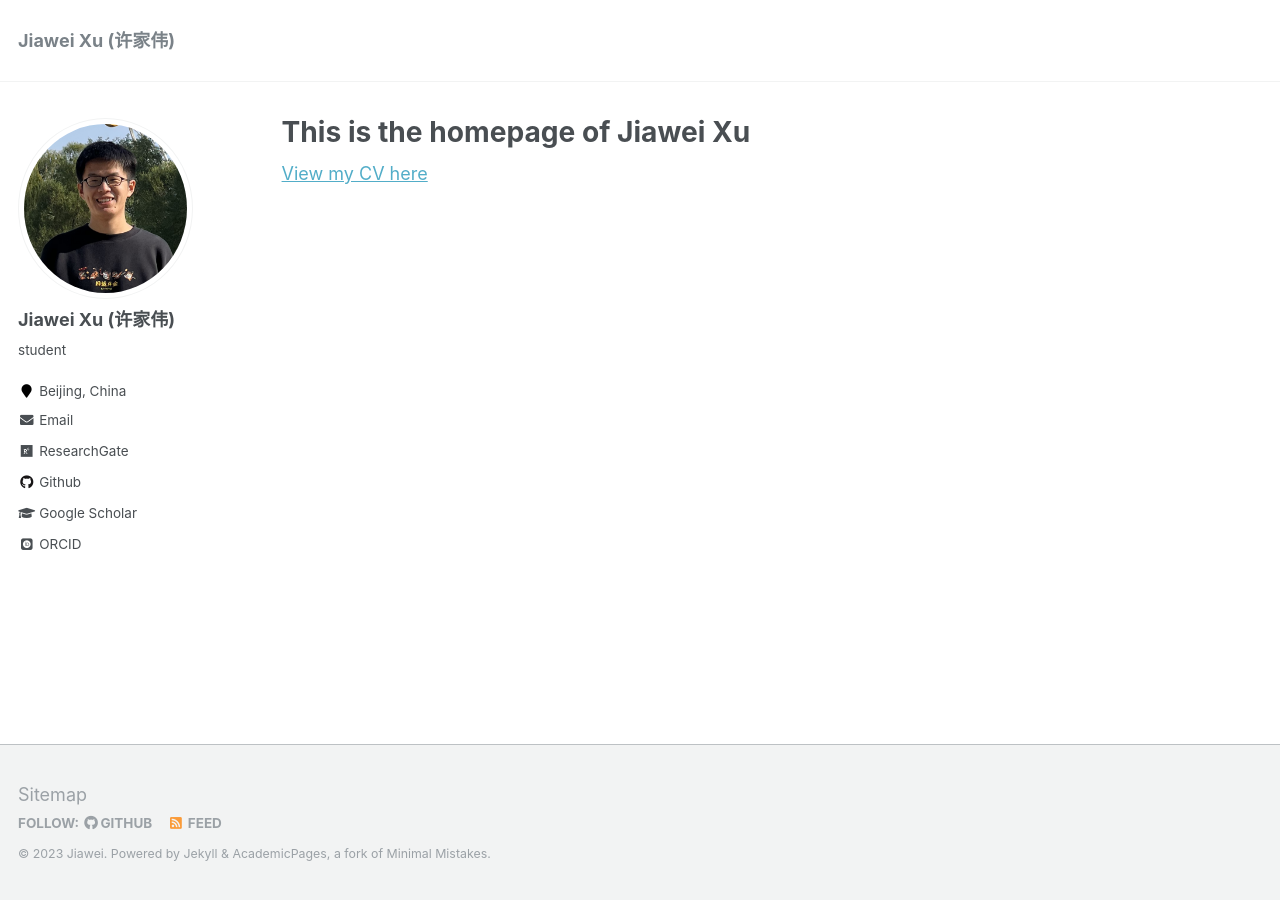
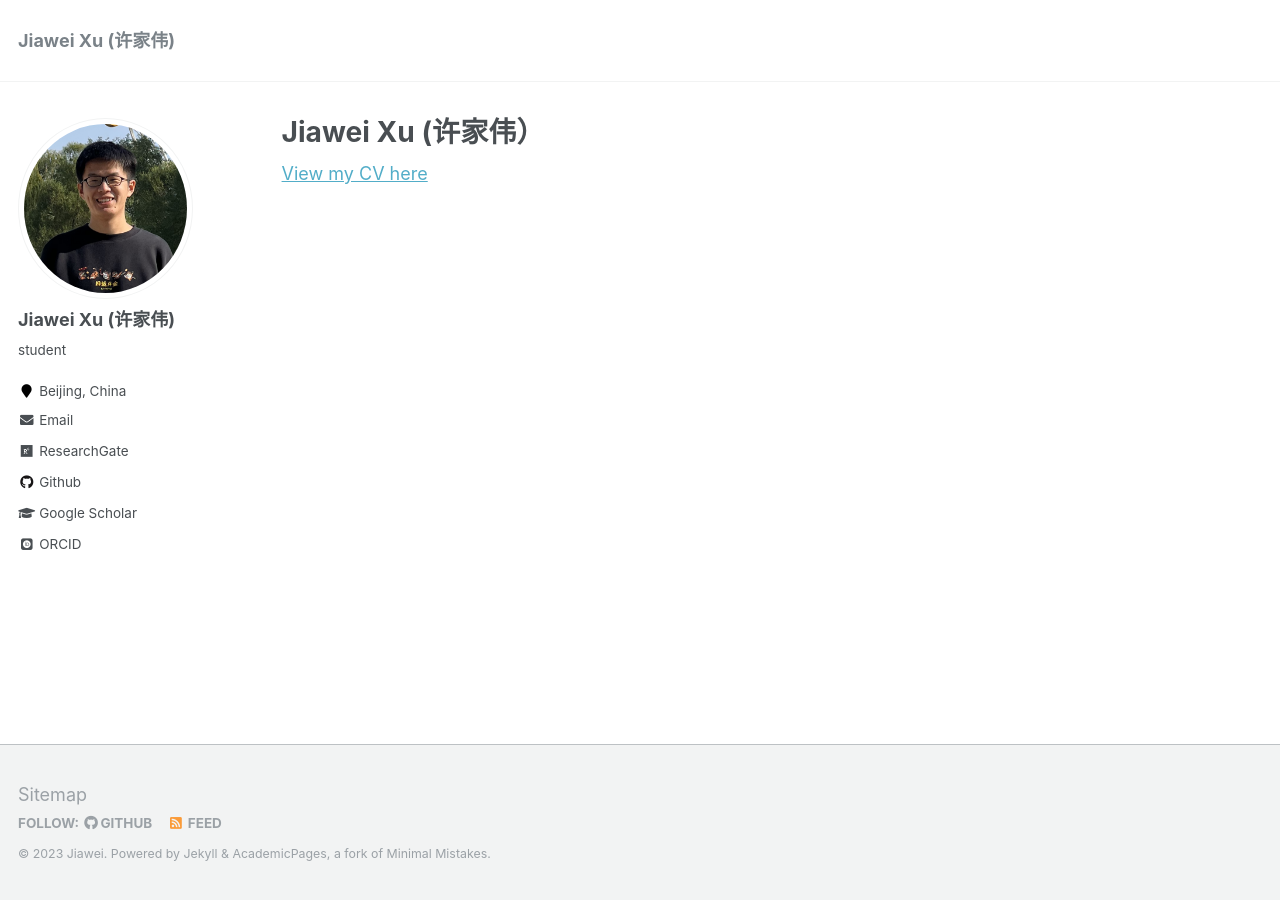
Before and after one commit to jiaweixu98/jiaweixu98.github.io, a Jekyll site: the page built from _pages/about.md, in a window 1280 px wide. Built offline with Jekyll 4.4.1, drawn with Linux system fonts in a browser that asks for light colours; some web fonts are replaced.

Commit message:
change title

```diff
--- a/_pages/about.md
+++ b/_pages/about.md
@@ -1,6 +1,6 @@
 ---
 permalink: /
-title: "This is the homepage of Jiawei Xu"
+title: "Jiawei Xu (许家伟）"
 excerpt: ""
 author_profile: true
 redirect_from:
```
